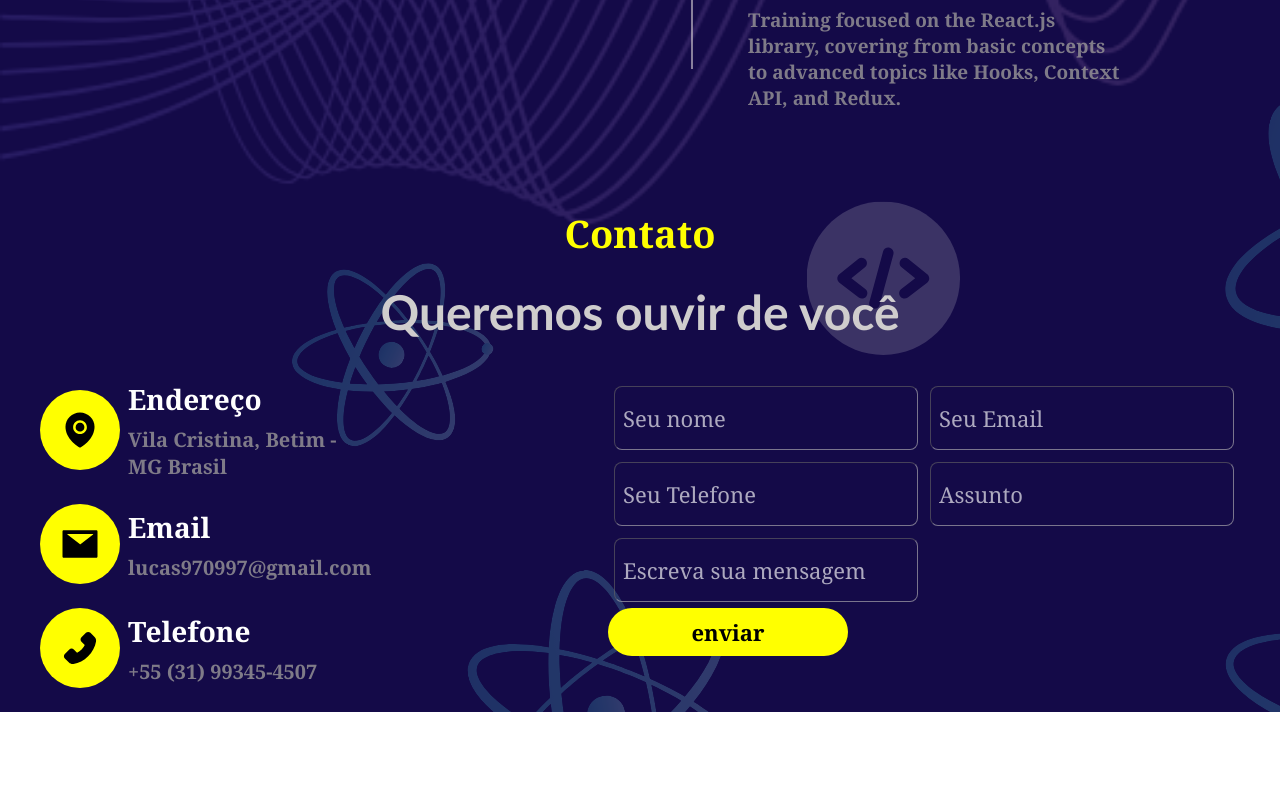
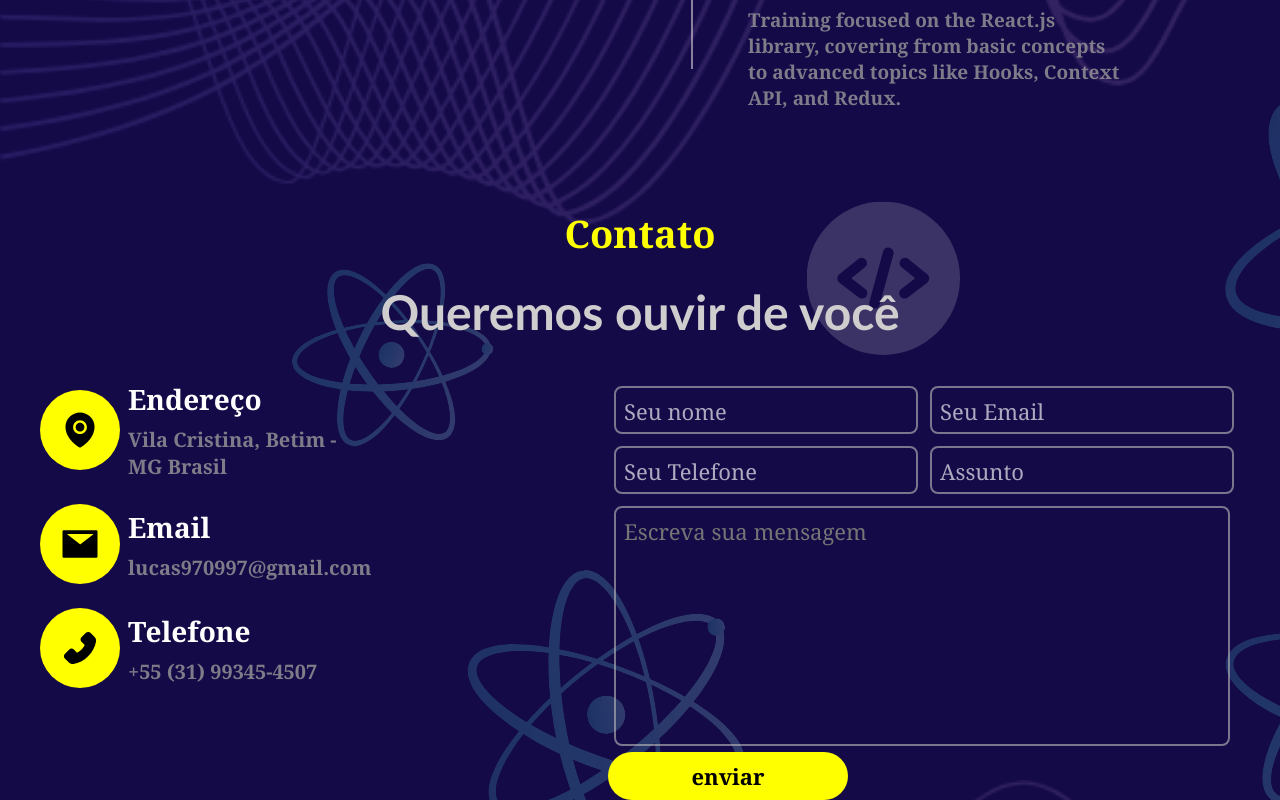
Before and after one commit to LucasPereira9/personalPortfolio, a Next.js app: page /en in a window 1280 px wide. Shown: the part 5897-6697 px from the top of the page. Before the commit the page ends 6609 px from the top, so only its background shows below. Built offline with nearby package versions, Linux system fonts and the light colour scheme.

Commit message:
feat: input message type added

```diff
--- a/src/components/contact/index.tsx
+++ b/src/components/contact/index.tsx
@@ -65,7 +65,7 @@ export default function Contact(props: IContactProps) {
                         <Input placeHolder='Seu Telefone' value={formData.phone}  setValue={setFormData} fieldName="phone" />
                         <Input placeHolder='Assunto' value={formData.subject}  setValue={setFormData} fieldName="subject"  />
                     </div>
-                        <Input placeHolder='Escreva sua mensagem' value={formData.message}  setValue={setFormData} fieldName="message"  />
+                        <Input isMessageType placeHolder='Escreva sua mensagem' value={formData.message}  setValue={setFormData} fieldName="message"  />
                  <PrimaryButton title='enviar' buttonFunction={ () => handleSubmit()} />
                 </div>
             </div>
--- a/src/components/input/index.tsx
+++ b/src/components/input/index.tsx
@@ -1,6 +1,5 @@
-
 import { useState } from 'react';
-import styles from './input.module.css'
+import styles from './input.module.css';
 import { IInputProps } from './input.structure';
 
 export default function Input(props: IInputProps) {
@@ -14,8 +13,7 @@ export default function Input(props: IInputProps) {
     setIsFocused(false);
   };
 
-
-  const handleChange: React.ChangeEventHandler<HTMLInputElement> = (e) => {
+  const handleChange: React.ChangeEventHandler<HTMLTextAreaElement> = (e) => {
     props.setValue((prevData) => ({
         ...prevData,
         [props.fieldName]: e.target.value
@@ -24,14 +22,14 @@ export default function Input(props: IInputProps) {
 
   return (
     <div>
-        <input
+      <textarea
         placeholder={props.placeHolder}
-            className={`${styles.input} ${isFocused ? styles.focused : ''}`}
+        className={`${props.isMessageType ? styles.message_input : styles.input} ${isFocused ? styles.focused : ''}`}
         onFocus={handleFocus}
         onBlur={handleBlur}
         value={props.value}
         onChange={handleChange}
-            type="text"
+        rows={4}
       />
     </div>
   );
--- a/src/components/input/input.module.css
+++ b/src/components/input/input.module.css
@@ -1,22 +1,46 @@
-
 .input {
+  align-items: center;
   background-color: transparent;
   border-radius: 1vh;
   border-color: rgba(187, 185, 185, 0.616);
-    border-width: 0.5px;
+  border-width: 2px;
   color: rgba(255, 255, 255, 0.938);
+  display: flex;
+  justify-content: center;
   padding: 1vh;
   margin: 6px;
   font-size: 22px;
   font-family: Cambria, Cochin, Georgia, Times, 'Times New Roman', serif;
   text-align: left;
-    height: 8vh;
+  height: 6vh;
   width: 38vh;
   transition: border-color 0.4s;
+  resize: none;
 }
+.message_input {
+  align-items: center;
+  background-color: transparent;
+  border-radius: 1vh;
+  border-color: rgba(187, 185, 185, 0.616);
+  border-width: 2px;
+  color: rgba(255, 255, 255, 0.938);
+  display: flex;
+  justify-content: center;
+  padding: 1vh;
+  margin: 6px;
+  font-size: 22px;
+  font-family: Cambria, Cochin, Georgia, Times, 'Times New Roman', serif;
+  text-align: left;
+  height: 30vh;
+  width: 77vh;
+  transition: border-color 0.4s;
+  resize: none;
+}
+
 .input::placeholder {
   color: rgba(255, 255, 255, 0.651);
 }
+
 .focused {
   border-color: #FFFF00;
   outline: none;
--- a/src/components/input/input.structure.ts
+++ b/src/components/input/input.structure.ts
@@ -3,6 +3,7 @@ import { IFormDataProps } from "../contact/contact.structure";
 export interface IInputProps {
     placeHolder: string
     value: string
+    isMessageType?: boolean
     setValue: React.Dispatch<React.SetStateAction<IFormDataProps>>;
     fieldName: keyof IFormDataProps;
 }
```
Lines whose indentation alone changed are shown as unchanged.
